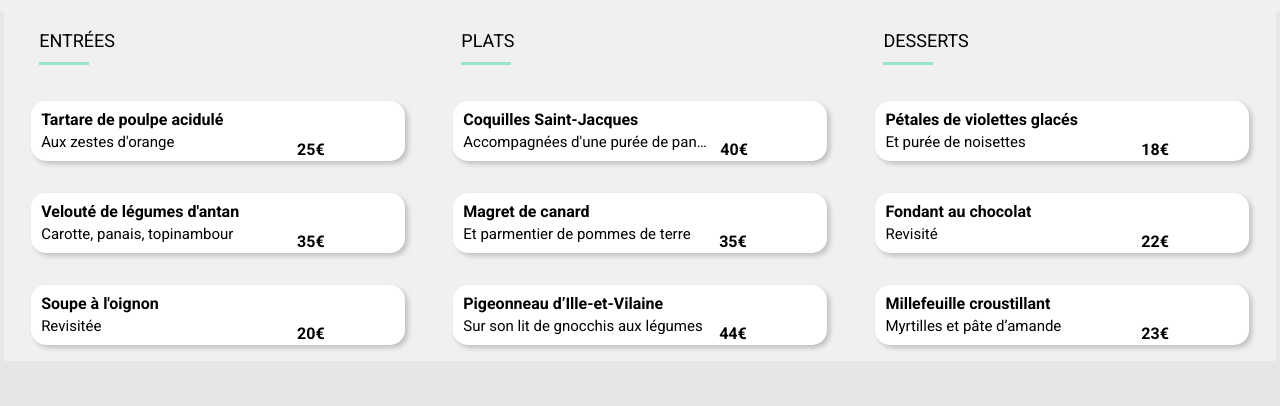
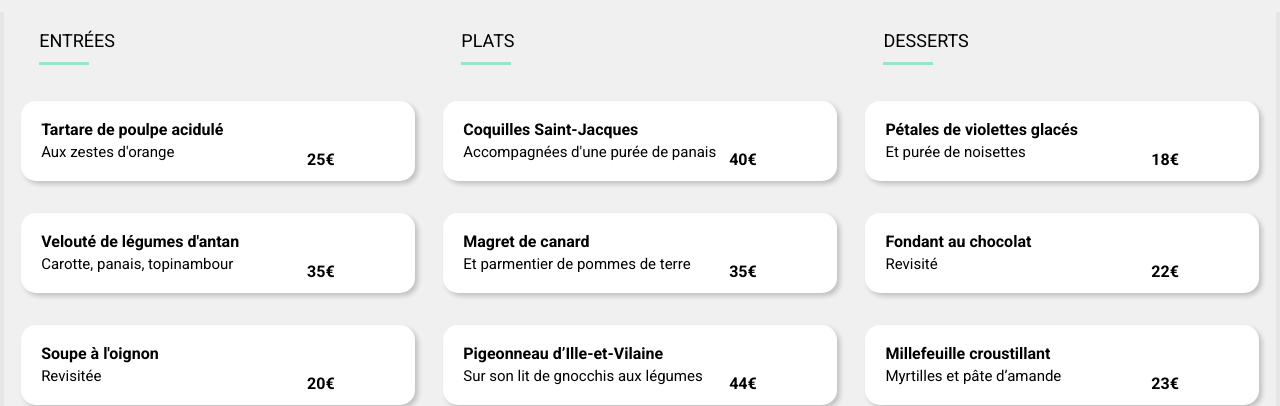
Before and after one commit to gislaineaguiarguimaraes/ohmyfood, a plain HTML site: page sous-pages/a_la_francaise.html in a window 1280 px wide. Shown: the part 586-992 px from the top of the page. Drawn offline with Linux system fonts and the light colour scheme; a web font is replaced by a local one.

Commit message:
modification header

```diff
--- /dev/null
+++ b/librairie/keyframes.scss
@@ -0,0 +1,17 @@
+@keyframes slideDown {
+    0% {
+        transform: scaley(0);
+        opacity: 0;
+
+
+    }
+
+    50% {
+        opacity: 0.3;
+    }
+
+    100% {
+        transform: scaley(1);
+        opacity: 1;
+    }
+}
--- a/sous-pages/a_la_francaise.html
+++ b/sous-pages/a_la_francaise.html
@@ -27,7 +27,7 @@
                 <div><i class="fa-regular fa-heart"></i></div>
             </div>
             <div class="menuContainer">
-                <section>
+                <section class="menuContainer1">
                     <h2 class="subMenuTitle">Entrées</h2>
                     <div class="subMenuType">
                         <article class="subMenuItem">
@@ -68,7 +68,7 @@
                         </article>
                     </div>
                 </section>
-                <section>
+                <section class="menuContainer2">
                     <h2 class="subMenuTitle">Plats</h2>
                     <div class="subMenuType">
                         <article class="subMenuItem">
@@ -109,7 +109,7 @@
                         </article>
                     </div>
                 </section>
-                <section>
+                <section class="menuContainer3">
                     <h2 class="subMenuTitle">Desserts</h2>
                     <div class="subMenuType">
                         <article class="subMenuItem">
--- a/styles/sous-pages.scss
+++ b/styles/sous-pages.scss
@@ -3,6 +3,8 @@
 @import "../librairie/mixins";
 
 @import "../librairie/reset";
+
+@import "../librairie/keyframes.scss";
 
 body {
     background-color: $greyBody;
@@ -14,8 +16,6 @@ body {
 
     p {
         @include fontStyle (15px, normal);
-
-
     }
 }
 
@@ -94,6 +94,21 @@ header {
 .menuContainer {
     background-color: $lightGrey;
     width: 100%;
+
+}
+
+.menuContainer1 {
+    animation: slideDown 1s;
+}
+
+.menuContainer2 {
+    animation: slideDown 2s;
+
+}
+
+.menuContainer3 {
+    animation: slideDown 3s;
+
 }
 
 .subMenuTitle {
@@ -124,9 +139,11 @@ header {
     overflow: hidden;
     cursor: pointer;
     margin: 16px 0;
+    padding: 10px;
 
     &-info {
         padding: 10px;
+        flex: 1;
     }
 
     &-info, h3, p{
@@ -141,7 +158,6 @@ header {
         justify-content: flex-end;
         align-items: flex-end;
         height: 100%;
-        flex: 1;
 
         p {
             font-size: 16px;
@@ -157,8 +173,10 @@ header {
         border-radius: 0 10px 10px 0;
         height: 100%;
         padding: 15px;
-        width: 50px;
+        width: 40px;
         transform: translateX(80px);
+        transition: transform 2s;
+
 
         .fa-check {
             background-color: white;
@@ -173,14 +191,12 @@ header {
     }
 
     &:hover  &-check {
-        transform: translateX(0px);
-        margin-right: -1.6px;
-        transition: all 2s ease-in-out;
+        transform: translateX(10px);
     }
 
     &:hover .fa-check {
         transform: rotate(0);
-        transition-delay: 0.2s;
+        transition-delay: 0.4s;
 
     }
 
```
Also changed, not shown: index.html (+1 -1 lines), librairie/keyframes.css (added), styles/sous-pages.css, 2 other files.
